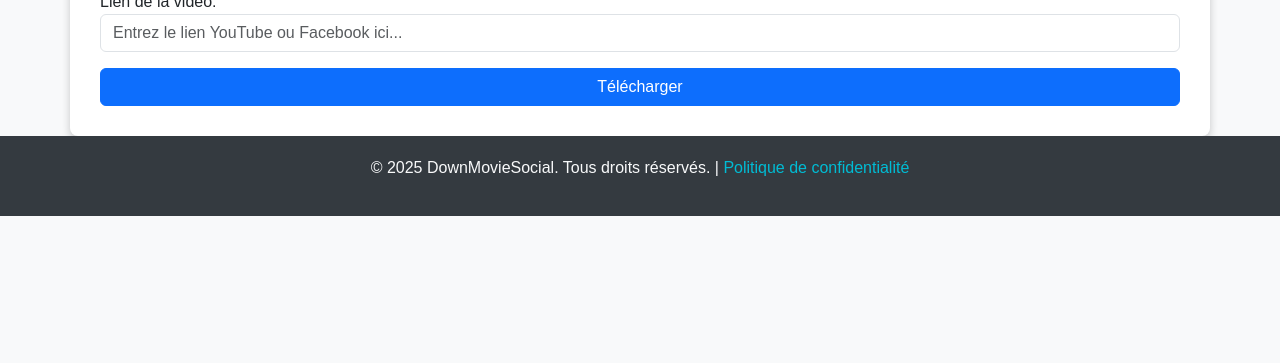
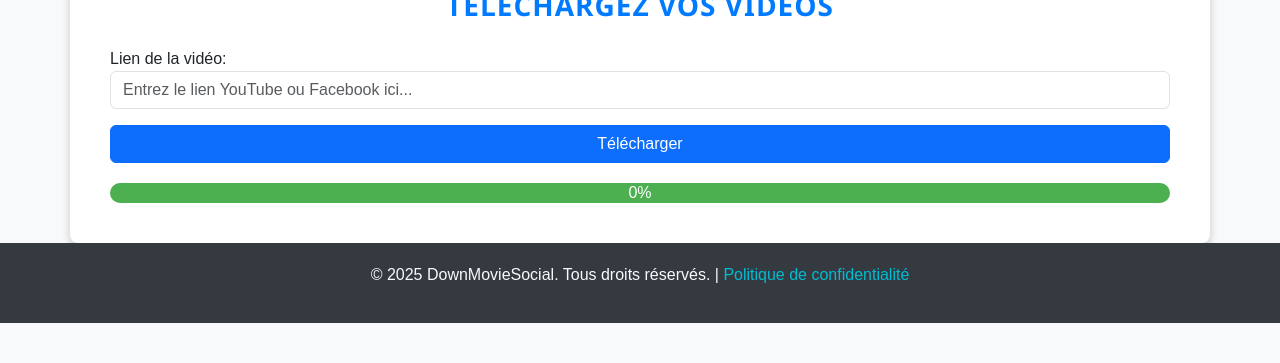
Before and after one commit to Brayantematio/moviedowns, a Django app: page / in a window 1280 px wide. Shown: the part 437-800 px from the top of the page. Run offline with Django 5.2, Linux system fonts and the light colour scheme.

Commit message:
index.html

```diff
--- a/videoTelexharg/moviedown/templates/index.html
+++ b/videoTelexharg/moviedown/templates/index.html
@@ -1,3 +1,4 @@
+{% load static %}
 <!DOCTYPE html>
 <html lang="fr">
 <head>
@@ -5,10 +6,13 @@
     <meta name="viewport" content="width=device-width, initial-scale=1.0">
     <title>DownMovieSocial</title>
     <link rel="stylesheet" href="https://cdn.jsdelivr.net/npm/bootstrap@5.3.0/dist/css/bootstrap.min.css">
+    <link rel="shortcut icon" href="{% static  'image/logo.png' %}" type="image/x-icon">
     <style>
         body {
             font-family: 'Arial', sans-serif;
             background-color: #f8f9fa;
+            margin: 0;
+            padding: 0;
         }
 
         .navbar {
@@ -36,24 +40,32 @@
             background-position: center;
             color: white;
             text-align: center;
-            padding: 100px 20px;
+            padding: 120px 20px;
         }
 
         .hero h1 {
-            font-size: 3rem;
+            font-size: 3.5rem;
             margin-bottom: 20px;
+            font-weight: 700;
         }
 
         .hero p {
             font-size: 1.2rem;
+            font-weight: 500;
+            line-height: 1.6;
         }
 
         .form-container {
             margin-top: -50px;
-            padding: 30px;
+            padding: 40px;
             background-color: #fff;
             box-shadow: 0 4px 8px rgba(0, 0, 0, 0.2);
             border-radius: 8px;
+            transition: transform 0.3s;
+        }
+
+        .form-container:hover {
+            transform: translateY(-5px);
         }
 
         .footer {
@@ -70,6 +82,70 @@
 
         .footer a:hover {
             text-decoration: underline;
+        }
+
+        h2 {
+            font-family: 'Segoe UI', Tahoma, Geneva, Verdana, sans-serif;
+            color: #007bff;
+            font-size: 1.75rem;
+            font-weight: 700;
+            letter-spacing: 1px;
+            text-transform: uppercase;
+            margin-bottom: 20px;
+        }
+
+        .video-container {
+            max-width: 80%;
+            margin: 0 auto;
+        }
+
+        .video-player {
+            border: 5px solid #ddd;
+            border-radius: 10px;
+            box-shadow: 0px 4px 20px rgba(0, 0, 0, 0.1);
+            transition: transform 0.3s ease-in-out, box-shadow 0.3s ease-in-out;
+            max-width: 100%;
+        }
+
+        .video-player:hover {
+            transform: scale(1.03);
+            box-shadow: 0px 6px 30px rgba(0, 0, 0, 0.2);
+        }
+
+        #progress-bar {
+            width: 100%;
+            background-color: #f3f3f3;
+            border-radius: 10px;
+            height: 20px;
+            margin-top: 20px;
+        }
+
+        #progress-bar-fill {
+            height: 100%;
+            background-color: #4caf50;
+            text-align: center;
+            line-height: 20px;
+            color: white;
+            border-radius: 10px;
+            transition: width 0.5s;
+        }
+
+        @media (max-width: 768px) {
+            h2 {
+                font-size: 1.5rem;
+            }
+
+            .video-container {
+                max-width: 95%;
+            }
+
+            .hero h1 {
+                font-size: 2.5rem;
+            }
+
+            .hero p {
+                font-size: 1rem;
+            }
         }
     </style>
 </head>
@@ -122,19 +198,55 @@
         {% if message %}
             <div class="alert alert-info mt-4">{{ message }}</div>
         {% endif %}
+
+        <!-- Progress Bar -->
+        <div id="progress-bar">
+            <div id="progress-bar-fill">0%</div>
+        </div>
+
+        {% if video_url %}
+            <h2 class="mt-4">Votre vidéo téléchargée :</h2>
+            <div class="video-container">
+                <video class="video-player" width="640" height="360" controls>
+                    <source src="/media/{{ video_url }}" type="video/mp4">
+                    Votre navigateur ne prend pas en charge la balise vidéo.
+                </video>
+            </div>
+        {% endif %}
     </div>
 
     <!-- Footer -->
     <footer class="footer">
         <div class="container">
-            <p>&copy; 2025 DownMovieSocial. Tous droits réservés. | <a href="" onclick="politique()">Politique de confidentialité</a></p>
+            <p>&copy; 2025 DownMovieSocial. Tous droits réservés. | <a href="#">Politique de confidentialité</a></p>
         </div>
     </footer>
 
+    <!-- Script pour la mise à jour de la barre de progression -->
+    <script>
+        function updateProgress(percent) {
+            const progressBar = document.getElementById('progress-bar-fill');
+            progressBar.style.width = percent + '%';
+            progressBar.innerText = percent + '%';
+        }
+
+        function fetchProgress() {
+            fetch('/get_progress/')  // Faire une requête à l'URL get_progress
+                .then(response => response.json())
+                .then(data => {
+                    if (data.percent !== undefined) {
+                        updateProgress(data.percent);  // Mettre à jour la barre de progression
+                    }
+                    if (data.percent < 100) {
+                        setTimeout(fetchProgress, 1000);  // Réessayer toutes les secondes jusqu'à ce que ce soit 100%
+                    }
+                });
+        }
+
+        // Démarrer la récupération de la progression après l'envoi du formulaire
+        fetchProgress();
+    </script>
+
     <script src="https://cdn.jsdelivr.net/npm/bootstrap@5.3.0/dist/js/bootstrap.bundle.min.js"></script>
-
-    <script>
-
-    </script>
 </body>
-</html>
+                </html>
```
